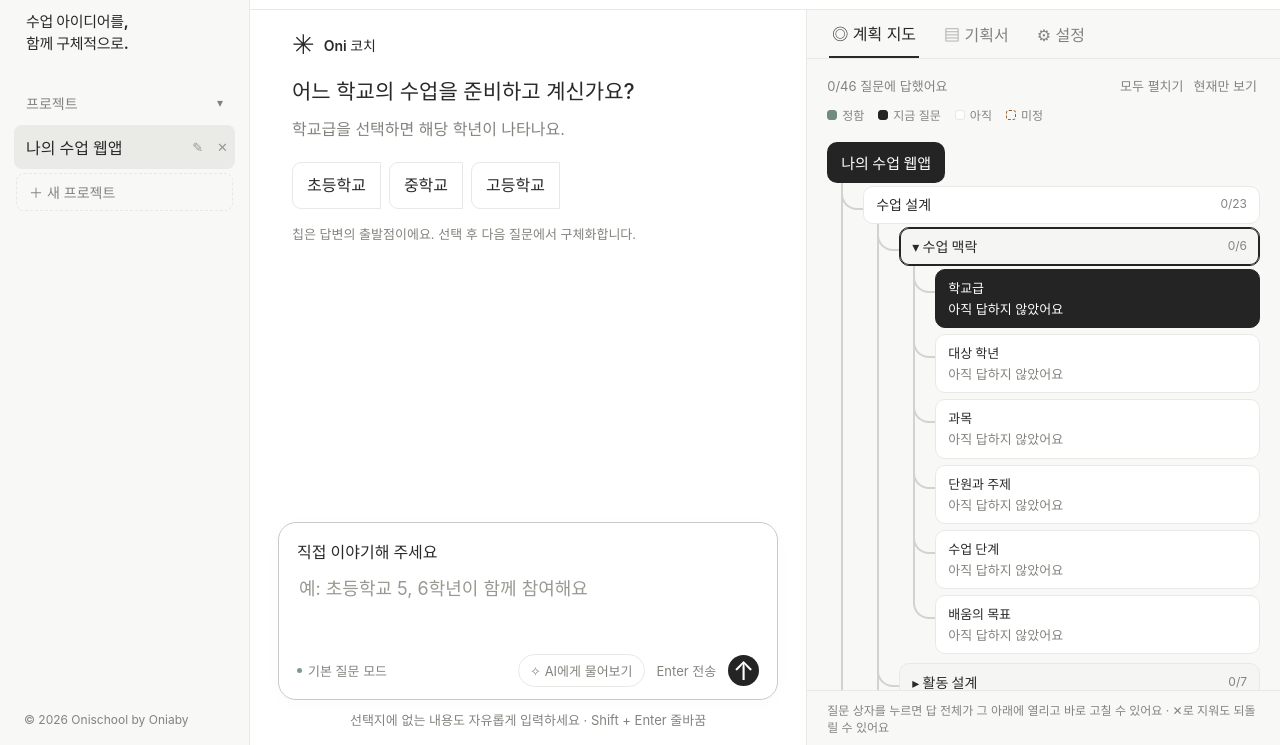
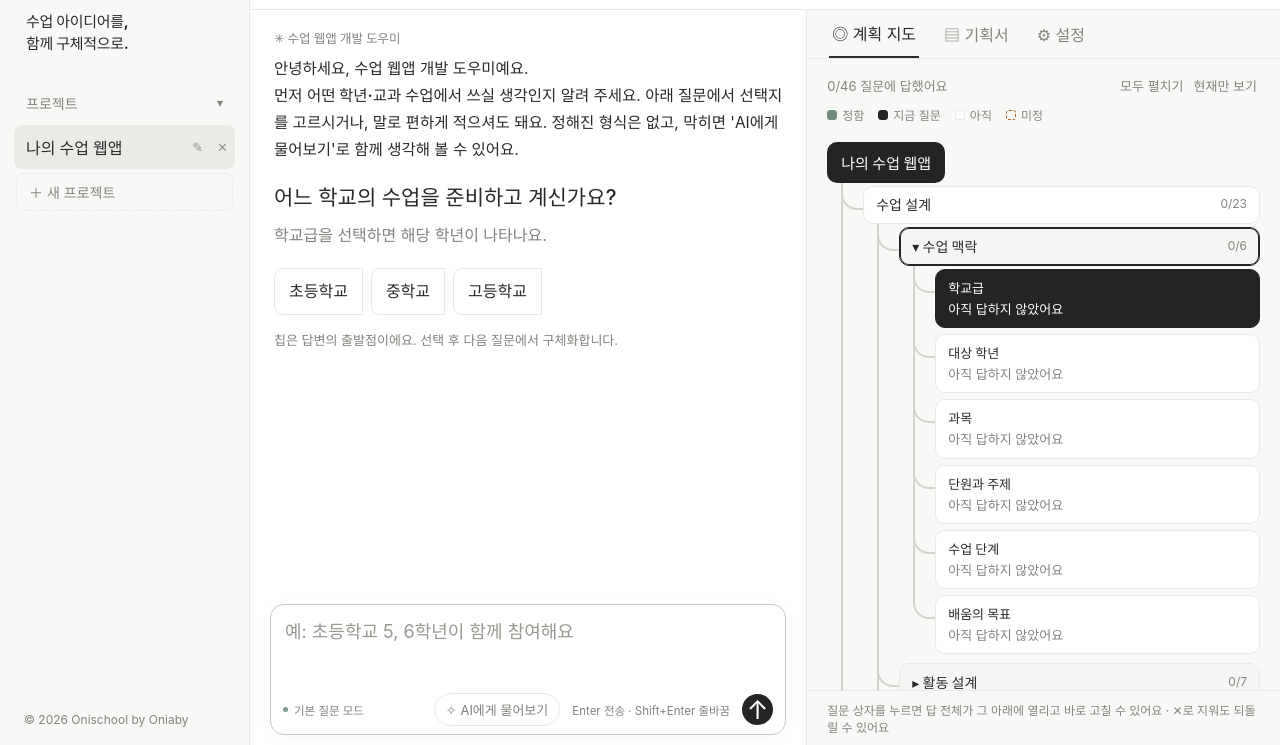
Before and after one commit to yang102948549/lessonapp-prd-studio, a plain HTML site: page index.html in a window 1280 px wide. Shown: the part 55-800 px from the top of the page. Drawn offline with Linux system fonts and the light colour scheme.

Commit message:
Align chat layout: main site follows PRD(AI); PRD(AI) shows the current question title
- Main site: welcome message from the assistant, same label/spacing/font sizes
  and composer as PRD(AI); question title keeps its current prominent style
- PRD(AI): show the current question title and help under the last reply

Co-Authored-By: Claude Sonnet 5.5 <noreply@anthropic.com>

```diff
--- a/PRD(AI)/app.js
+++ b/PRD(AI)/app.js
@@ -92,6 +92,8 @@ function renderMessages() {
   const add = (role, build) => { const m = document.createElement('div'); m.className = 'message ' + role; if (role === 'assistant') { const w = document.createElement('div'); w.className = 'who'; w.textContent = '✳ 수업 웹앱 개발 도우미'; m.append(w); } build(m); root.append(m); return m; };
   add('assistant', m => m.append(renderMd(Prompt.welcome.text)));
   state.messages.forEach(msg => add(msg.role, m => { if (msg.role === 'user') m.append(document.createTextNode(msg.text)); else if (msg.error) { const e = document.createElement('div'); e.className = 'error-msg'; e.textContent = msg.text; m.append(e); } else m.append(renderMd(msg.text)); }));
+  const cs = !busy && sectionById(currentSection());
+  if (cs) { const q = document.createElement('div'); q.className = 'q-block'; const h = document.createElement('h2'); h.textContent = cs.question; const p = document.createElement('p'); p.textContent = cs.help; q.append(h, p); root.append(q); }
   if (guideActive()) root.append(guideCard());
   if (busy) add('assistant', m => { const t = document.createElement('span'); t.className = 'typing'; t.setAttribute('aria-label', '답변을 생각하고 있어요'); t.innerHTML = '<i></i><i></i><i></i>'; m.append(t); });
 }
--- a/PRD(AI)/prompt.js
+++ b/PRD(AI)/prompt.js
@@ -1,7 +1,7 @@
 /* AI 역할 지침과 PRD 구조. 답변 품질은 이 파일의 문구로 조정합니다. */
 globalThis.Prompt = (() => {
   /* PRD 섹션·질문 묶음·기획서 구성은 루트 사이트의 planning.js와 같은 것을 쓴다 */
-  const sections = Planning.steps.map(s => ({id:s.id, title:s.title, group:s.group, hint:`${s.question} ${s.help}`}));
+  const sections = Planning.steps.map(s => ({id:s.id, title:s.title, group:s.group, question:s.question, help:s.help, hint:`${s.question} ${s.help}`}));
   const parts = Planning.groups.map((title, g) => ({id:'G' + g, title, ids:sections.filter(s => s.group === g).map(s => s.id)}));
   const tops = Planning.parts.map((p, i) => ({id:'T' + i, title:p.title, groups:p.groups.map(g => 'G' + g)}));
   const docSections = Planning.sectionDefs.map(([title, ids], i) => ({title:`${i + 1}. ${title}`, ids}));
--- a/PRD(AI)/styles.css
+++ b/PRD(AI)/styles.css
@@ -119,3 +119,5 @@ main{flex:1;min-width:0;display:flex;flex-direction:column}
 .cur-foot{display:flex;align-items:center;justify-content:space-between;gap:10px}.cur-count{font-size:14px;color:var(--muted)}.cur-foot button.primary{font-size:15px;padding:10px 16px}
 .cur-open{margin:0 0 6px}
 .topbar>div:first-child{min-width:0;overflow:hidden;white-space:nowrap;text-overflow:ellipsis}#save-status,.top-actions{white-space:nowrap;flex-shrink:0}
+/* 현재 질문 제목: 루트 사이트와 같은 크기 */
+.q-block{margin:6px 0 16px}.q-block h2{font-size:21px;font-weight:550;line-height:1.6;margin:0 0 6px}.q-block p{font-size:15.5px;line-height:1.7;color:var(--muted);margin:0}
--- a/app.js
+++ b/app.js
@@ -199,7 +199,7 @@ function renderChips(def,options){
 }
 function render(){
   renderProjects();
-    const messages=$('messages');messages.replaceChildren();let shown=0;state.messages.forEach((m,index)=>{if(m.role==='user'&&m.kind!=='conversation')return;shown++;const div=document.createElement('div');div.className=`message ${m.role==='user'?'user':'assistant'}`;const del=document.createElement('button');del.type='button';del.className='message-delete';del.textContent='삭제';del.setAttribute('aria-label','이 메시지 삭제');del.disabled=busy;del.onclick=()=>{state.messages.splice(index,1);persist();render();};if(m.role!=='user'){const label=document.createElement('span');label.className='message-label';label.textContent='Oni 코치';div.append(label);const {body,choices}=splitChoices(m.text);div.append(renderMd(body));if(choices.length){const row=document.createElement('div');row.className='md-choices';choices.forEach(c=>{const b=document.createElement('button');b.type='button';b.className='chip';b.textContent=c;b.disabled=busy;b.onclick=()=>{$('chat-input').value=c;$('chat-input').focus();$('chat-notice').textContent='선택한 내용을 입력창에 넣었어요. 고쳐 쓴 뒤 전송하면 답변으로 반영됩니다.';};row.append(b);});div.append(row);}}else div.append(document.createTextNode(m.text));div.append(del);messages.append(div);});$('clear-chat').hidden=!shown;$('clear-chat').disabled=busy;
+    const messages=$('messages');messages.replaceChildren();let shown=0;state.messages.forEach((m,index)=>{if(m.role==='user'&&m.kind!=='conversation')return;shown++;const div=document.createElement('div');div.className=`message ${m.role==='user'?'user':'assistant'}`;const del=document.createElement('button');del.type='button';del.className='message-delete';del.textContent='삭제';del.setAttribute('aria-label','이 메시지 삭제');del.disabled=busy;del.onclick=()=>{state.messages.splice(index,1);persist();render();};if(m.role!=='user'){const label=document.createElement('span');label.className='message-label';label.textContent='✳ 수업 웹앱 개발 도우미';div.append(label);const {body,choices}=splitChoices(m.text);div.append(renderMd(body));if(choices.length){const row=document.createElement('div');row.className='md-choices';choices.forEach(c=>{const b=document.createElement('button');b.type='button';b.className='chip';b.textContent=c;b.disabled=busy;b.onclick=()=>{$('chat-input').value=c;$('chat-input').focus();$('chat-notice').textContent='선택한 내용을 입력창에 넣었어요. 고쳐 쓴 뒤 전송하면 답변으로 반영됩니다.';};row.append(b);});div.append(row);}}else div.append(document.createTextNode(m.text));div.append(del);messages.append(div);});$('clear-chat').hidden=!shown;$('clear-chat').disabled=busy;
   const def=definitions[state.step];$('chips').replaceChildren();$('custom-wrap').hidden=true;
   const visible=Planning.visibleSteps(state.answers);
 
--- a/index.html
+++ b/index.html
@@ -5,7 +5,7 @@
   <meta name="description" content="대화로 만드는 나만의 수업용 웹앱 기획서">
   <meta name="referrer" content="no-referrer">
   <title>Oni Studio</title>
-  <link rel="stylesheet" href="styles.css?v=20261029g"><script defer src="planning.js?v=20261029b"></script><script defer src="curriculum.js?v=4"></script><script defer src="app.js?v=20261029i"></script>
+  <link rel="stylesheet" href="styles.css?v=20261029h"><script defer src="planning.js?v=20261029b"></script><script defer src="curriculum.js?v=4"></script><script defer src="app.js?v=20261029j"></script>
 </head>
 <body>
 <aside class="sidebar">
@@ -22,10 +22,11 @@
   <div class="workspace">
     <section class="chat-panel" aria-label="PRD 코치와 대화">
       <div class="chat-scroll" id="chat-scroll"><div class="conversation">
+        <div class="message assistant welcome" id="welcome"><span class="message-label">✳ 수업 웹앱 개발 도우미</span><p>안녕하세요, 수업 웹앱 개발 도우미예요.<br>먼저 <b>어떤 학년·교과 수업</b>에서 쓰실 생각인지 알려 주세요. 아래 질문에서 선택지를 고르시거나, 말로 편하게 적으셔도 돼요. 정해진 형식은 없고, 막히면 'AI에게 물어보기'로 함께 생각해 볼 수 있어요.</p></div>
         <button id="clear-chat" class="text-button" hidden>대화 모두 지우기</button><div id="messages" role="log" aria-live="polite"></div>
-        <section class="question-card" id="question-card"><div class="question-heading"><span class="coach-icon">✳</span><span>Oni 코치</span></div><h2 id="question"></h2><p id="question-help"></p><div id="stack-card" class="stack-card" hidden></div><div id="cur-card" class="cur-card" hidden></div><p id="previous-answer" hidden></p><div id="chips" class="chips"></div><p id="selection-note"></p><div id="custom-wrap" hidden><label for="custom-subject">과목 직접 입력</label><div class="inline-input"><input id="custom-subject" placeholder="예: 인공지능 기초, 보건, 미디어 리터러시" maxlength="100"><button id="add-subject">추가</button></div></div><div class="question-actions"><button id="continue" class="continue">선택 완료 →</button><button id="ai-suggest" class="text-button">✧ AI와 구체화</button><button id="cancel-edit" class="text-button" hidden>↩ 수정 취소 · 이어서 진행</button><button id="clear-answer" class="text-button" hidden>✕ 이 답변 지우기</button><button id="skip-step" class="text-button">미정으로 남기기 →</button></div></section>
+        <section class="question-card" id="question-card"><h2 id="question"></h2><p id="question-help"></p><div id="stack-card" class="stack-card" hidden></div><div id="cur-card" class="cur-card" hidden></div><p id="previous-answer" hidden></p><div id="chips" class="chips"></div><p id="selection-note"></p><div id="custom-wrap" hidden><label for="custom-subject">과목 직접 입력</label><div class="inline-input"><input id="custom-subject" placeholder="예: 인공지능 기초, 보건, 미디어 리터러시" maxlength="100"><button id="add-subject">추가</button></div></div><div class="question-actions"><button id="continue" class="continue">선택 완료 →</button><button id="ai-suggest" class="text-button">✧ AI와 구체화</button><button id="cancel-edit" class="text-button" hidden>↩ 수정 취소 · 이어서 진행</button><button id="clear-answer" class="text-button" hidden>✕ 이 답변 지우기</button><button id="skip-step" class="text-button">미정으로 남기기 →</button></div></section>
       </div></div>
-      <div class="composer-area"><div id="chat-notice" role="status"></div><form id="composer" class="composer"><label for="chat-input" id="composer-label">직접 이야기해 주세요</label><textarea id="chat-input" rows="2" maxlength="20000" placeholder="예: 초등학교 5, 6학년이 함께하는 수업을 만들고 싶어요"></textarea><div class="composer-bottom"><span id="mode-label"><i></i> 기본 질문 모드</span><div><button id="ask-ai" type="button" class="ask-ai">✧ AI에게 물어보기</button><span class="keyboard-hint">Enter 전송</span><button id="send" type="submit" aria-label="메시지 보내기">↑</button></div></div></form><p class="composer-caption">선택지에 없는 내용도 자유롭게 입력하세요 · Shift + Enter 줄바꿈</p></div>
+      <div class="composer-area"><div id="chat-notice" role="status"></div><form id="composer" class="composer"><label for="chat-input" id="composer-label" class="sr-only">직접 이야기해 주세요</label><textarea id="chat-input" rows="2" maxlength="20000" placeholder="예: 초등학교 5, 6학년이 함께하는 수업을 만들고 싶어요"></textarea><div class="composer-bottom"><span id="mode-label"><i></i> 기본 질문 모드</span><div><button id="ask-ai" type="button" class="ask-ai">✧ AI에게 물어보기</button><span class="keyboard-hint">Enter 전송 · Shift+Enter 줄바꿈</span><button id="send" type="submit" aria-label="메시지 보내기">↑</button></div></div></form></div>
     </section>
     <aside class="detail-panel" id="detail-panel" aria-label="PRD 문서 및 설정">
       <div class="panel-tabs" role="tablist"><button id="map-tab" role="tab" aria-selected="true">◎ 계획 지도</button><button id="document-tab" role="tab" aria-selected="false">▤ 기획서</button><button id="settings-tab" role="tab" aria-selected="false">⚙ 설정</button></div>
--- a/styles.css
+++ b/styles.css
@@ -230,3 +230,14 @@
 .cur-foot{display:flex;align-items:center;justify-content:space-between;gap:10px}.cur-count{font-size:14px;color:var(--muted)}.cur-foot button.primary{font-size:15px;padding:10px 16px}
 .cur-open{margin:0 0 6px}
 .topbar>div:first-child{min-width:0;overflow:hidden;white-space:nowrap;text-overflow:ellipsis}#save-status,.top-actions{white-space:nowrap;flex-shrink:0}
+/* 채팅 레이아웃: PRD(AI)와 같은 간격·글자 크기 */
+.conversation{max-width:760px;padding:18px 24px 10px}
+.message{font-size:15.5px;line-height:1.75;margin-bottom:18px}
+.message.assistant{padding:0}.message.assistant.welcome p{margin:0}
+.message.user{border-radius:16px 16px 4px 16px;padding:11px 16px;margin-left:44px}
+.message .message-label{display:flex;align-items:center;gap:6px;font-size:12.5px;font-weight:600;color:var(--muted);margin-bottom:5px}
+.question-card{margin-top:6px}
+.composer-area{padding:6px 20px 10px}
+.composer{max-width:712px;border-radius:14px;padding:10px 12px 8px;box-shadow:0 3px 16px #00000008}
+.composer-bottom{font-size:11.5px;margin-top:4px;gap:8px}
+@media(max-width:760px){.conversation{padding:16px 16px 8px}.composer-area{padding:6px 12px 10px}.message.user{margin-left:20px}}
```
Also changed, not shown: PRD(AI)/index.html (+1 -1 lines).
